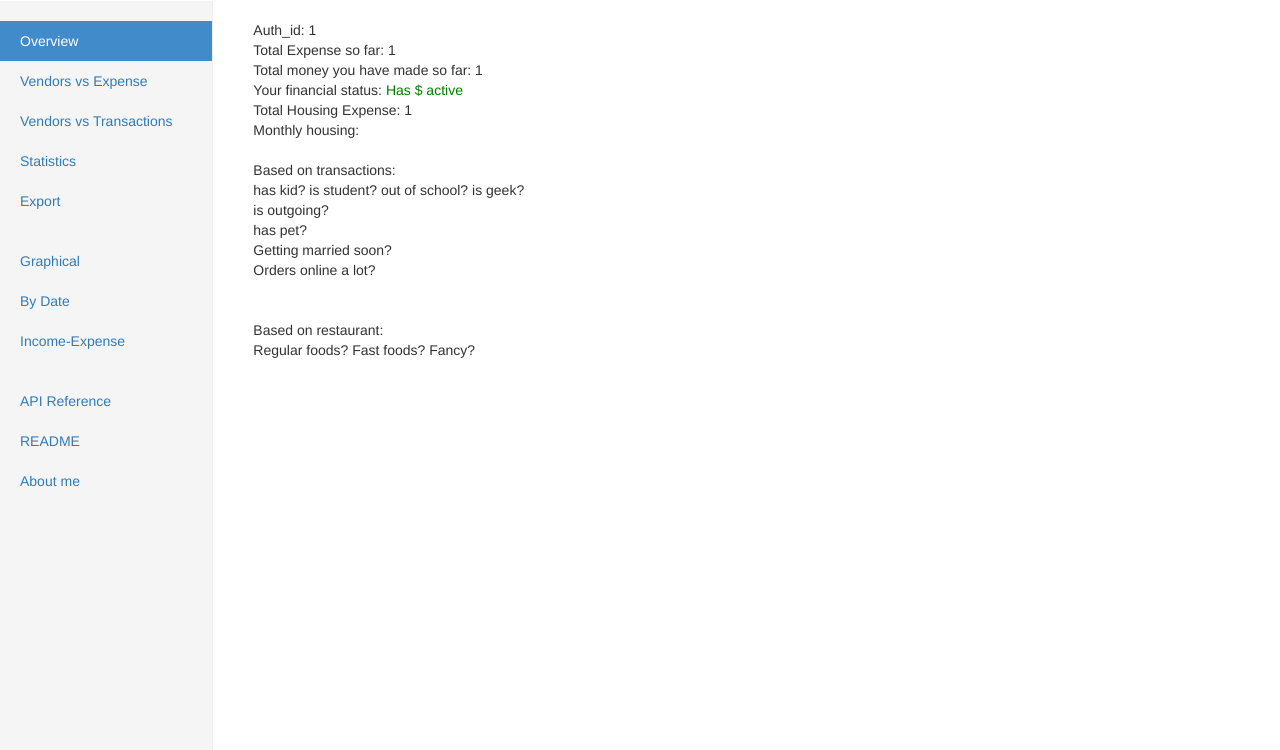
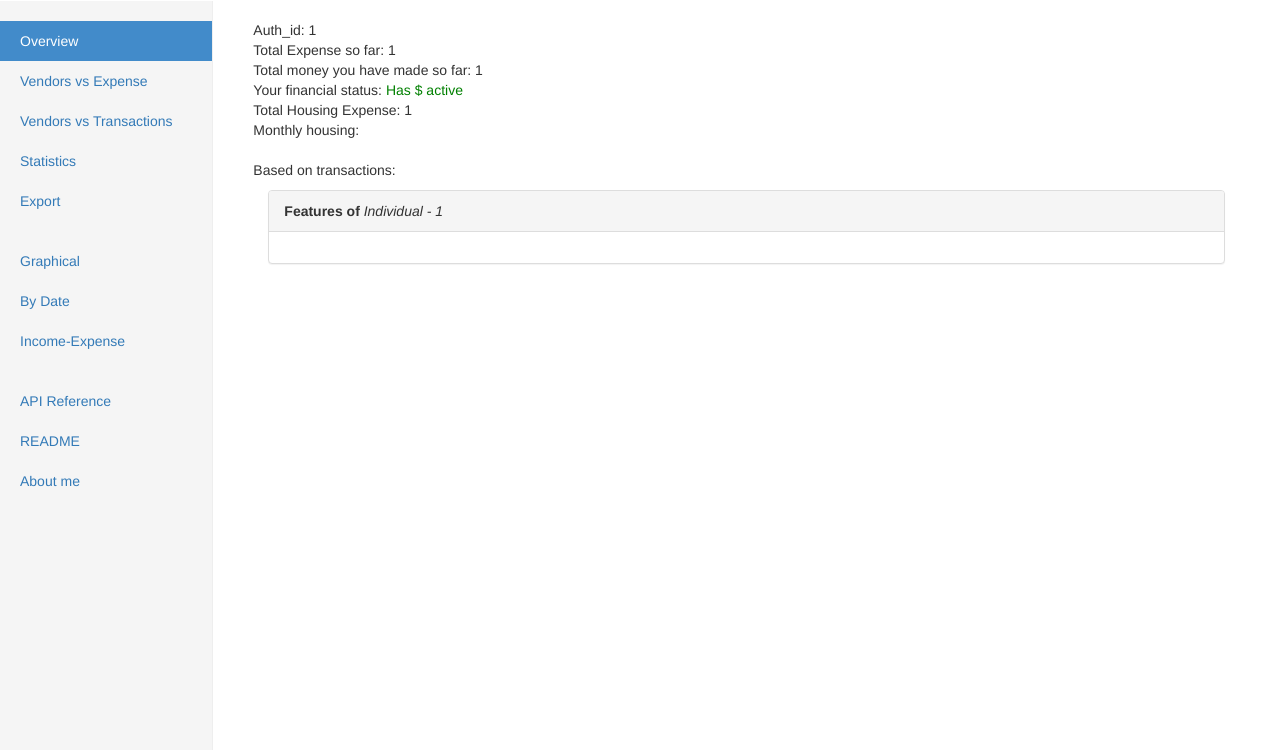
Before and after one commit to hkdahal/Un-BreakiFi, a Django app: template SystemApp/templates/SystemApp/pages/profile.html in a window 1280 px wide. Shown: the part 50-800 px from the top of the page. Run offline with Django 3.2, Linux system fonts and the light colour scheme; the template is opened without the code that fills it: most values are stand-ins (such as "Sample title", 1, 10 or a date in 2020); some libraries are stand-ins or nearby versions.

Commit message:
User's profile better represented with icons

```diff
--- a/SystemApp/templates/SystemApp/pages/profile.html
+++ b/SystemApp/templates/SystemApp/pages/profile.html
@@ -1,4 +1,6 @@
 {% extends 'SystemApp/base.html' %}
+{% load filters %}
+{% load staticfiles %}
 
 {% block body %}
     <div class="col-sm-9 col-sm-offset-3 col-md-10 col-md-offset-2 main">
@@ -6,22 +8,107 @@
             Auth_id: {{ Auth_id }}
             <br>Total Expense so far: {{ total_expense }}
             <br>Total money you have made so far: {{ total_income }}
-            <br>Your financial status: {% if status < 0 %} <span style="color: red">Debt $ {{ status }}</span>{% else %} <span style="color: green">Has $ {{ status }}</span>{% endif %}
+            <br>Your financial status: {% if status < 0 %}
+            <span style="color: red">Debt $ {{ status }}</span>{% else %}
+            <span style="color: green">Has $ {{ status }}</span>{% endif %}
             <br>Total Housing Expense: {{ total_housing }}
             <br>Monthly housing:
 
             <br>
             <br>Based on transactions:
-            <br>has kid? is student? out of school? is geek?
-            <br>is outgoing?
-            <br>has pet?
-            <br>Getting married soon?
-            <br>Orders online a lot?
-            <br>{{ msg }}
-            <br>
-            <br>Based on restaurant:
-            <br>Regular foods? Fast foods? Fancy?
 
+        <div class="col-lg-12">
+            <div class="panel panel-default">
+                <div class="panel-heading">
+                    <strong>Features of </strong> <em>Individual
+                    - {{ Auth_id }}</em>
+                </div>
+                <div class="panel-body">
+
+                    <div class="icon-grid">
+                        {% for feature in features %}
+                            <style>
+                                #my_img{
+                                    width: 128px;
+                                    height: 128px;
+                                }
+                            </style>
+                            <div class="col-lg-3 col-md-4 col-sm-6">
+
+                                {% if feature == 'student' and features|item_at:feature %}
+                                    <img src={% static feature|image_name %} id="my_img">
+                                    <pre>is a <strong>student</strong>.</pre>
+
+                                {% endif %}
+
+                                {% if feature == 'has_kids' and features|item_at:feature %}
+                                   <img src={% static feature|image_name %} id="my_img">
+                                    <pre>Has kids.</pre>
+                                {% endif %}
+
+                                {% if feature == 'student_loan' and features|item_at:feature %}
+                                   <img src={% static feature|image_name %} id="my_img">
+                                    <pre>Paying student loans ${{ features|item_at:feature  }} </pre>
+
+                                {% endif %}
+
+                                {% if feature == 'pets' and features|item_at:feature %}
+                                    <img src={% static feature|image_name %} id="my_img">
+                                    <pre>Has pets.</pre>
+                                {% endif %}
+
+                                {% if feature == 'an_artist' and features|item_at:feature  %}
+                                    <img src={% static feature|image_name %} id="my_img">
+                                    <pre>An artist or into arts.</pre>
+                                {% endif %}
+
+                                {% if feature == 'moved' and features|item_at:feature  %}
+                                    <img src={% static feature|image_name %} id="my_img">
+                                    <pre>Recently moved.</pre>
+                                {% endif %}
+
+                                {% if feature == 'peaceful' and features|item_at:feature  %}
+                                    <img src={% static feature|image_name %} id="my_img">
+                                    <pre>Peace and Learn.</pre>
+                                {% endif %}
+
+                                {% if feature == 'purposing' and features|item_at:feature  %}
+                                    <img src={% static feature|image_name %} id="my_img">
+                                    <pre>Is planning on purposing.</pre>
+
+                                {% endif %}
+
+                                {% if feature == 'athletic' and features|item_at:feature  %}
+                                    <img src={% static feature|image_name %} id="my_img">
+                                    <pre>Is an athletic person.</pre>
+
+                                {% endif %}
+
+                                {% if feature == 'divorced' and features|item_at:feature  %}
+                                    <img src={% static feature|image_name %} id="my_img">
+                                    <pre>Recently divorced.</pre>
+
+                                {% endif %}
+
+                                {% if feature == 'outgoing' and features|item_at:feature  %}
+                                    <img src={% static feature|image_name %} id="my_img">
+                                    <pre>Is outgoing.</pre>
+
+                                {% endif %}
+
+                                {% if feature == 'figurine_stuffs' and features|item_at:feature  %}
+                                    <img src={% static feature|image_name %} id="my_img">
+                                    <pre>Is into figurine stuffs.</pre>
+
+                                {% endif %}
+
+                            </div>
+                        {% endfor %}
+
+                    </div>
+                </div>
+            </div>
+        </div>
 
 
         </p>
--- a/SystemApp/templatetags/filters.py
+++ b/SystemApp/templatetags/filters.py
@@ -14,3 +14,8 @@ def pop_item(the_set):
     item = the_set.pop()
     the_set.add(-1)
     return item
+
+
+@register.filter
+def image_name(name):
+    return 'images/'+name+'.png'
```
